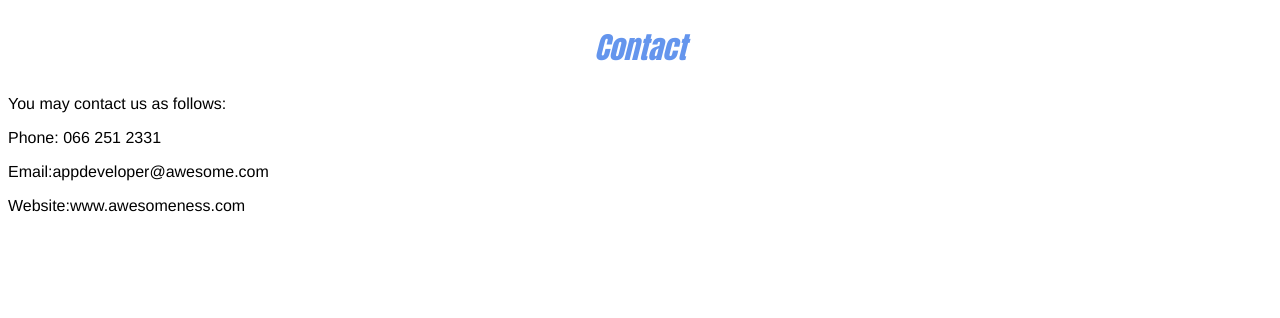
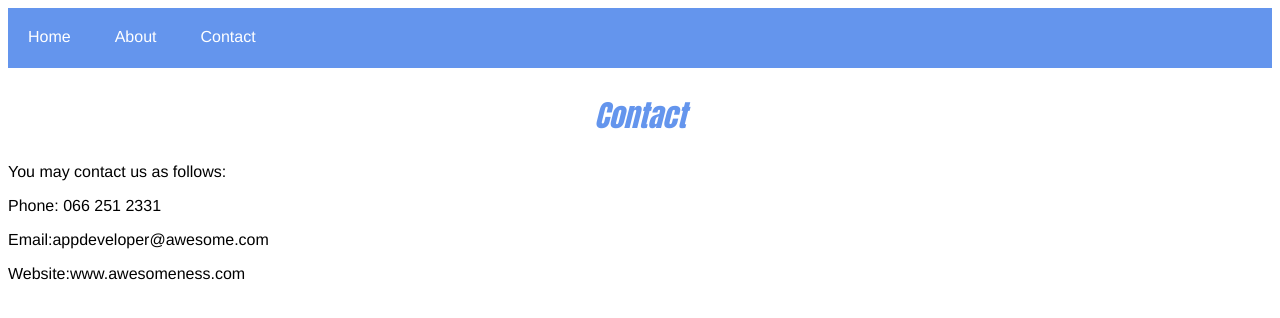
Before and after one commit to moepato-ITvarsity/-Module-1-Assessment-5-, a plain HTML site: page contact.html in a window 1280 px wide. Drawn offline with Linux system fonts and the light colour scheme.

Commit message:
added menu bar

```diff
--- a/contact.html
+++ b/contact.html
@@ -4,6 +4,11 @@
         <link rel="stylesheet" href="style.css">
     </head>
     <body>
+        <div id="menu">
+            <a href="index.html">Home</a>
+            <a href="about.html">About</a>
+            <a href="contact.html">Contact</a>
+        </div>
         <h2>Contact</h2>
         <P>You may contact us as follows: </P>
         <p>Phone: 066 251 2331</p>
```
Also changed, not shown: about.html (+5 -1 lines).
